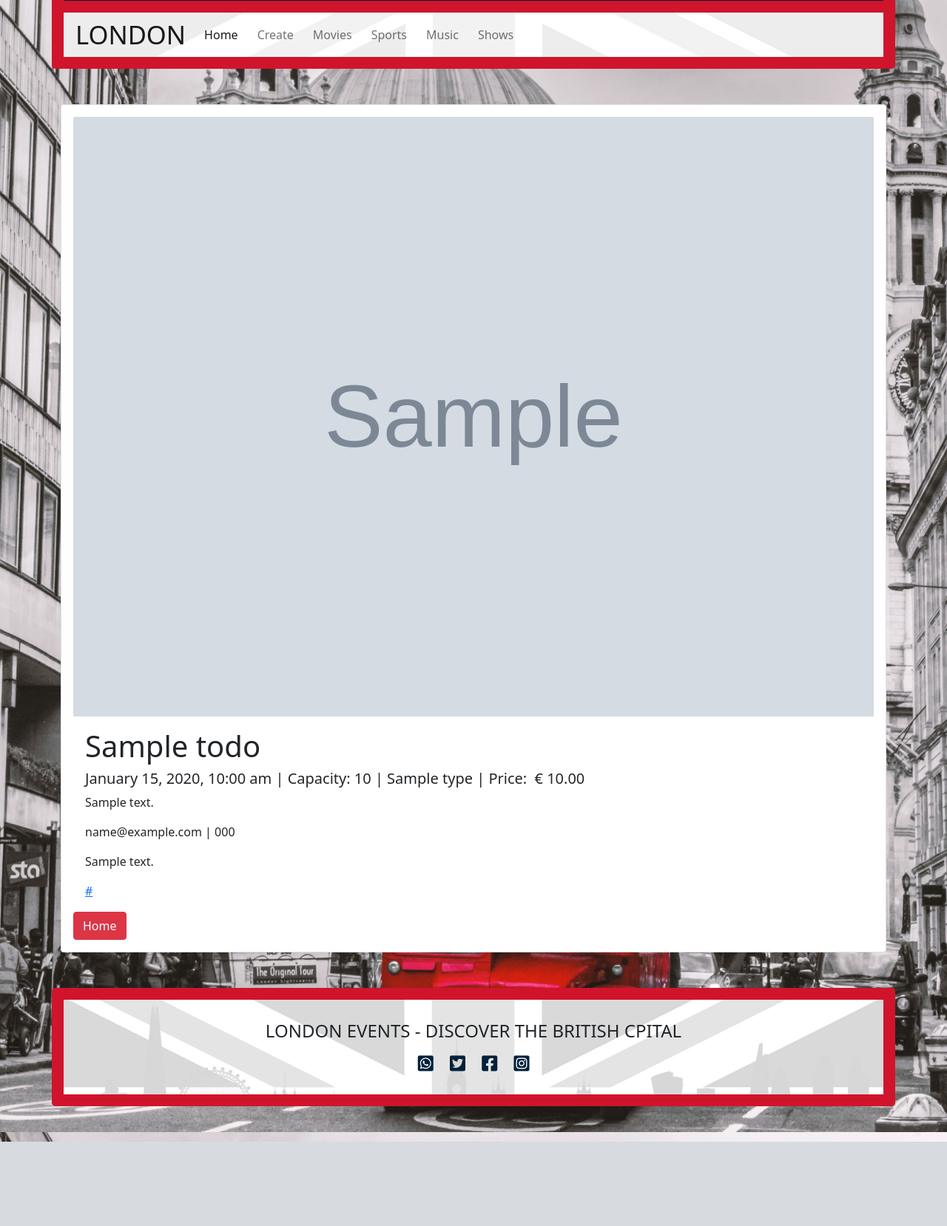
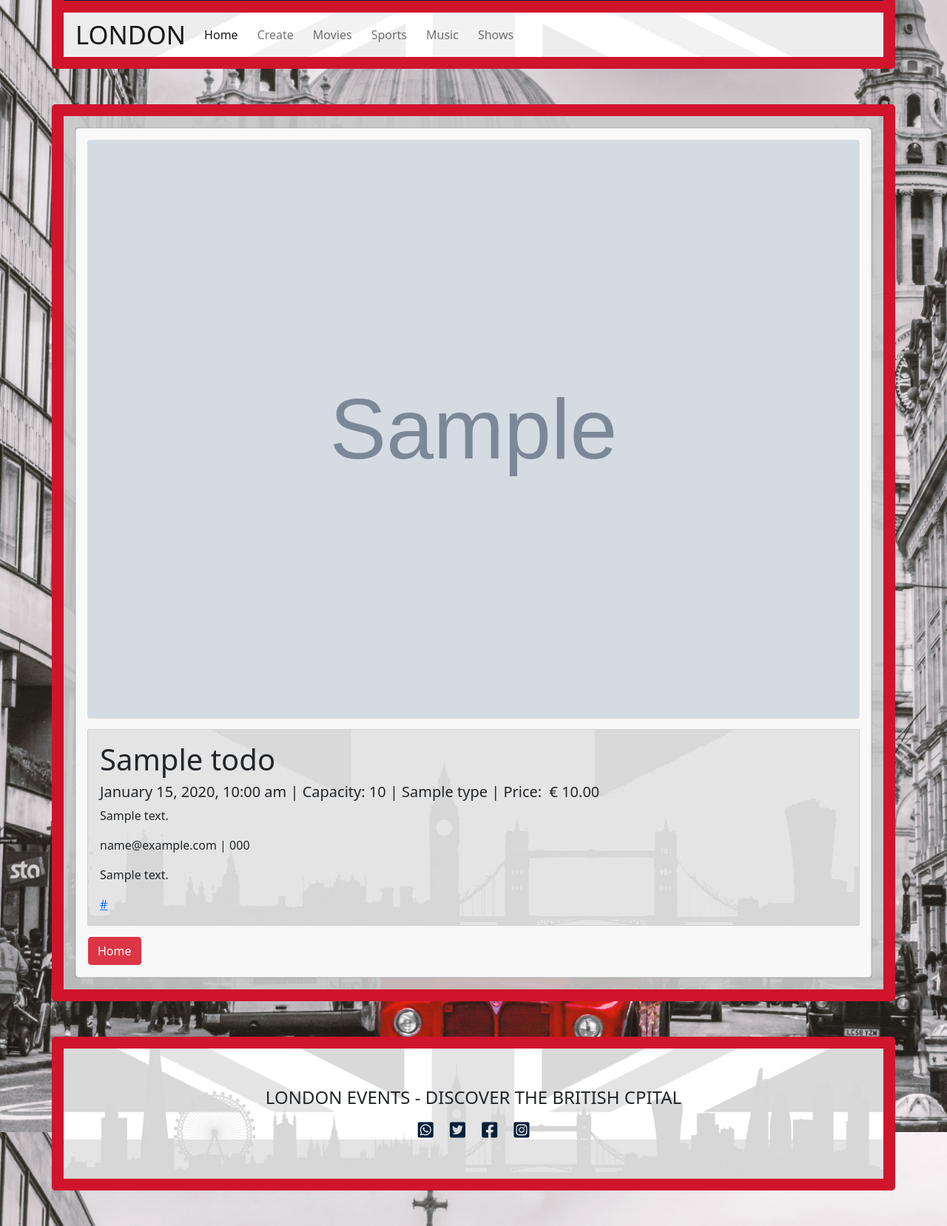
Before and after one commit to Senimtra/CF-CodeReview-13, a Symfony app: template event_management/templates/todo/details.html.twig in a window 1280 px wide. Shown: the part 389-2047 px from the top of the page at 74% size. Before the commit the page ends 1933 px from the top, so only its background shows below. Run offline with Twig, Linux system fonts and the light colour scheme; the template is opened without the code that fills it: most values are stand-ins (such as "Sample title", 1, 10 or a date in 2020); grey boxes marked "Sample" are stand-in pictures; some libraries are stand-ins or nearby versions.

Commit message:
add card styles to create + edit + details

```diff
--- a/event_management/public/styles/styles.css
+++ b/event_management/public/styles/styles.css
@@ -68,11 +68,44 @@ html {
 .content {
   border: 1rem solid #d0142c;
   border-radius: 0.3rem;
-  background-color: rgba(248, 249, 250, 0.9);
+  background-color: rgba(202, 202, 202, 0.9);
+}
+
+.card {
+  background-color: #f8f8f8;
+  -webkit-box-shadow: 0px 0px 1px black;
+          box-shadow: 0px 0px 1px black;
+}
+
+.card-img-top {
+  border-radius: 0.2rem;
+  -webkit-box-shadow: 0px 0px 1px black;
+          box-shadow: 0px 0px 1px black;
+}
+
+.card-body {
+  background-image: url("../../images/card_bg.jpg");
+  background-position: center;
+  -webkit-box-shadow: 0px 0px 1px black;
+          box-shadow: 0px 0px 1px black;
+  display: -webkit-box;
+  display: -ms-flexbox;
+  display: flex;
+  -webkit-box-orient: vertical;
+  -webkit-box-direction: normal;
+      -ms-flex-direction: column;
+          flex-direction: column;
+  -webkit-box-pack: justify;
+      -ms-flex-pack: justify;
+          justify-content: space-between;
 }
 
 .btn-group {
   background-color: #00213a;
+  border-radius: 0.2rem;
+  -ms-flex-item-align: stretch;
+      -ms-grid-row-align: stretch;
+      align-self: stretch;
 }
 
 .btn-group a {
@@ -91,6 +124,7 @@ html {
 .footer-inside {
   background-image: url("../../images/footer.jpg");
   background-size: cover;
+  background-position: center;
   display: -webkit-box;
   display: -ms-flexbox;
   display: flex;
--- a/event_management/public/styles/styles.scss
+++ b/event_management/public/styles/styles.scss
@@ -75,11 +75,34 @@ html {
 .content {
     border: 1rem solid #d0142c;
     border-radius: 0.3rem;
-    background-color: rgba(248, 249, 250, 0.9);
+    background-color: rgba(202, 202, 202, 0.9);
 }
+
+.card {
+    background-color: rgb(248, 248, 248);
+    box-shadow: 0px 0px 1px black;
+}
+
+.card-img-top {
+    border-radius: 0.2rem;
+    box-shadow: 0px 0px 1px black;
+}
+
+.card-body {
+    background-image: url("../../images/card_bg.jpg");
+    // background-size: cover;
+    background-position: center;
+    box-shadow: 0px 0px 1px black;
+    display: flex;
+    flex-direction: column;
+    justify-content: space-between;
+}
+
 
 .btn-group {
     background-color: rgb(0, 33, 58);
+    border-radius: 0.2rem;
+    align-self: stretch;
 
     a {
         color: #F8F9FA;
@@ -102,6 +125,7 @@ html {
 .footer-inside {
     background-image: url("../../images/footer.jpg");
     background-size: cover;
+    background-position: center;
     display: flex;
     flex-direction: column;
     align-items: center;
--- a/event_management/templates/components/footer.html.twig
+++ b/event_management/templates/components/footer.html.twig
@@ -1,7 +1,7 @@
 <div class="container pb-5 mt-5">
     <div class="row">
         <div class="col p-0 footer">
-            <div class="footer-inside p-4">
+            <div class="footer-inside p-5">
                 <div>LONDON EVENTS - DISCOVER THE BRITISH CPITAL</div>
                 <div class="social-media mt-2">
                     <a href="https://web.whatsapp.com/" target="_blank"><i class="fab fa-whatsapp-square mx-2"></i></a>
--- a/event_management/templates/todo/create.html.twig
+++ b/event_management/templates/todo/create.html.twig
@@ -2,8 +2,8 @@
 
 {% block body %}
 
-    <div class="container">
-        <div class="card p-3 mt-5">
+    <div class="container content p-3">
+        <div class="card p-3">
             <h2 class="page-header">Add Event</h2>
 
             {{form_start(form)}}
--- a/event_management/templates/todo/details.html.twig
+++ b/event_management/templates/todo/details.html.twig
@@ -1,9 +1,9 @@
 {% extends 'base.html.twig' %}
 {% block body %}
-<div class="container">
-    <div class="card p-3 mt-5">
+<div class="container content p-3">
+    <div class="card p-3">
         <img src="{{todo.image}}" class="card-img-top" alt="{{todo.name}}-image">
-        <div class="card-body">
+        <div class="card-body my-3">
             <h1 class="card-text">{{todo.name}}</h1>
             <h5 class="card-text">{{todo.date|date('F j, Y, g:i a')}} | Capacity: {{todo.capacity}}
              | {{todo.type}} | Price:&nbsp; € {{todo.price|number_format(2)}}</h5>
--- a/event_management/templates/todo/edit.html.twig
+++ b/event_management/templates/todo/edit.html.twig
@@ -2,8 +2,8 @@
 
 {% block body %}
 
-    <div class="container">
-        <div class="card p-3 mt-5">
+    <div class="container content p-3">
+        <div class="card p-3">
             <h2 class="page-header">Edit Event</h2>
 
             {{form_start(form)}}
```
Also changed, not shown: event_management/templates/todo/index.html.twig (+5 -5 lines), event_management/public/images/card_bg.jpg (added), 1 other file.
